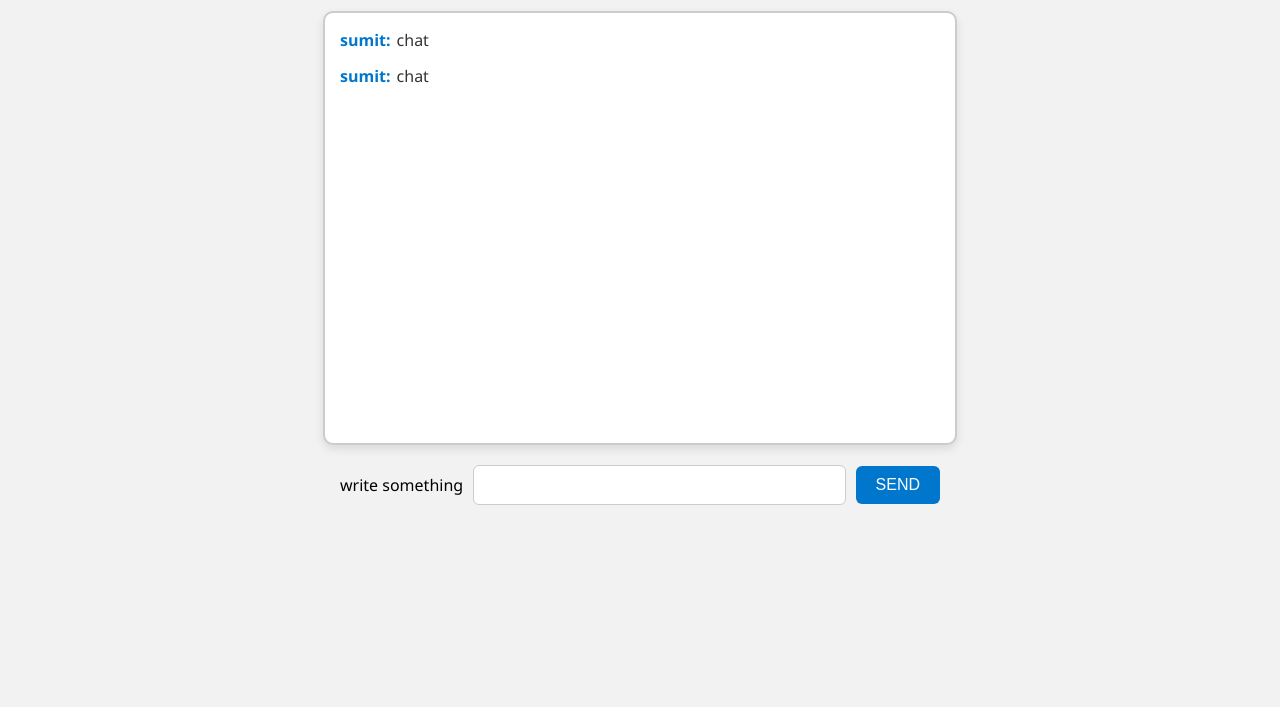
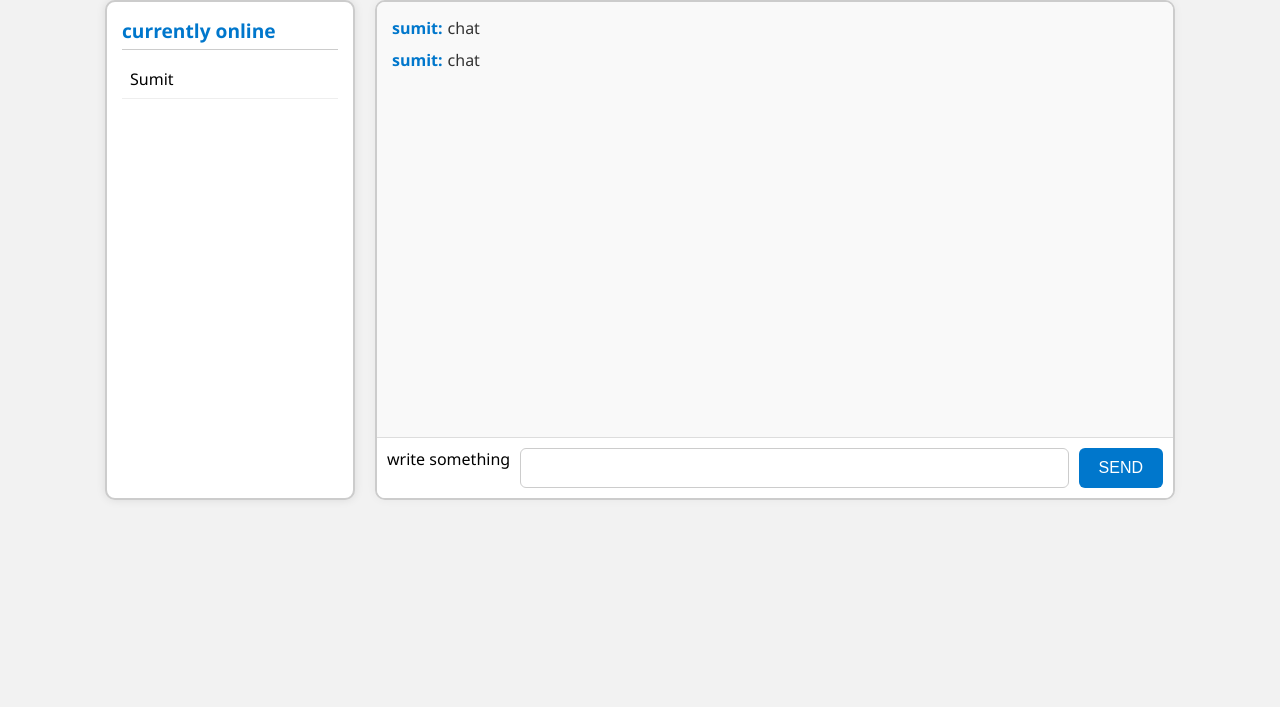
Before and after one commit to shankhwarsumit1/GroupChat, a website: page public/dashboard/dashboard.html in a window 1280 px wide. Shown: the part 93-800 px from the top of the page. Drawn offline with Linux system fonts and the light colour scheme.

Commit message:
changed the structure and alignment

```diff
--- a/public/dashboard/dashboard.css
+++ b/public/dashboard/dashboard.css
@@ -1,63 +1,109 @@
-/* General body styles */
+/* Basic reset */
+* {
+  margin: 0;
+  padding: 0;
+  box-sizing: border-box;
+}
+
 body {
-    font-family: 'Segoe UI', Tahoma, Geneva, Verdana, sans-serif;
+  font-family: 'Segoe UI', sans-serif;
   background-color: #f2f2f2;
-    margin: 0;
   padding: 20px;
-    display: flex;
-    flex-direction: column;
-    align-items: center;
 }
 
 /* Header */
 #main-heading {
+  text-align: center;
+  margin-bottom: 30px;
   color: #333;
-    margin-bottom: 20px;
 }
 
-/* Chat block styling */
-#chatblock {
-    width: 90%;
-    max-width: 600px;
-    height: 400px;
+/* FLEX container for layout */
+.main-container {
+  display: flex;
+  justify-content: center;
+  align-items: flex-start;
+  gap: 20px;
+  max-width: 1200px;
+  margin: 0 auto;
+}
+
+/* Users list section */
+.users-div {
+  width: 250px;
+  height: 500px;
+  background-color: #fff;
   border: 2px solid #ccc;
   border-radius: 10px;
-    background-color: #fff;
+  padding: 15px;
+  box-shadow: 0 0 10px rgba(0, 0, 0, 0.1);
   overflow-y: auto;
-    padding: 15px;
-    box-shadow: 0 4px 10px rgba(0, 0, 0, 0.1);
 }
 
-/* Chat list items */
+#online-users-heading {
+  color: #0077cc;
+  font-size: 1.2rem;
+  margin-bottom: 10px;
+  border-bottom: 1px solid #ccc;
+  padding-bottom: 5px;
+}
+
+#user-list {
+  list-style: none;
+}
+
+.user-list-element {
+  padding: 8px;
+  border-bottom: 1px solid #eee;
+}
+
+/* Chat section */
+.chat-section {
+  flex: 1;
+  display: flex;
+  flex-direction: column;
+  max-width: 800px;
+  height: 500px;
+  background-color: #ffffff;
+  border: 2px solid #ccc;
+  border-radius: 10px;
+  overflow: hidden;
+  box-shadow: 0 0 10px rgba(0, 0, 0, 0.05);
+}
+
+/* Scrollable chat area */
+#chatblock {
+  flex: 1;
+  padding: 15px;
+  overflow-y: auto;
+  background-color: #f9f9f9;
+}
+
 #chatlist {
-    list-style-type: none;
-    padding: 0;
-    margin: 0;
+  list-style: none;
 }
 
 .chat-element {
-    margin-bottom: 12px;
-    line-height: 1.5;
+  margin-bottom: 10px;
 }
 
 .chat-element .user {
   font-weight: bold;
   color: #0077cc;
-    margin-right: 6px;
+  margin-right: 5px;
 }
 
 .chat-element .chat {
   color: #333;
 }
 
-/* Input block styling */
+/* Input area fixed at bottom of chat-section */
 #input {
-    margin-top: 20px;
-    width: 90%;
-    max-width: 600px;
+  padding: 10px;
   display: flex;
-    align-items: center;
   gap: 10px;
+  border-top: 1px solid #ddd;
+  background-color: #fff;
 }
 
 #message {
@@ -76,9 +122,27 @@ body {
   border: none;
   border-radius: 6px;
   cursor: pointer;
-    transition: background-color 0.3s ease;
+  transition: background-color 0.3s;
 }
 
 #send-btn:hover {
   background-color: #005fa3;
 }
+
+/* Responsive layout */
+@media (max-width: 768px) {
+  .main-container {
+    flex-direction: column;
+    align-items: stretch;
+  }
+
+  .users-div,
+  .chat-section {
+    width: 100%;
+  }
+
+  #input {
+    flex-direction: column;
+    align-items: stretch;
+  }
+}
--- a/public/dashboard/dashboard.html
+++ b/public/dashboard/dashboard.html
@@ -8,6 +8,16 @@
 </head>
 <body>
     <h1 id="main-heading">CHAT APP</h1>
+
+    <div class="main-container">
+        <div class="users-div">
+            <h2 id="online-users-heading">currently online</h2>
+            <ul id="user-list">
+                <li class="user-list-element">Sumit</li>
+            </ul>
+        </div>
+
+        <div class="chat-section">
             <div id="chatblock">
                 <ul id="chatlist">
                     <li class="chat-element">
@@ -18,10 +28,14 @@
                     </li>
                 </ul>
             </div>
+
             <div id="input">
                 <label for="message">write something</label>
                 <input type="text" name="message" id="message">
                 <button type="click" id="send-btn">SEND</button>
             </div>
+        </div>
+    </div>
 </body>
+
 </html>
```
Lines whose indentation alone changed are shown as unchanged.
